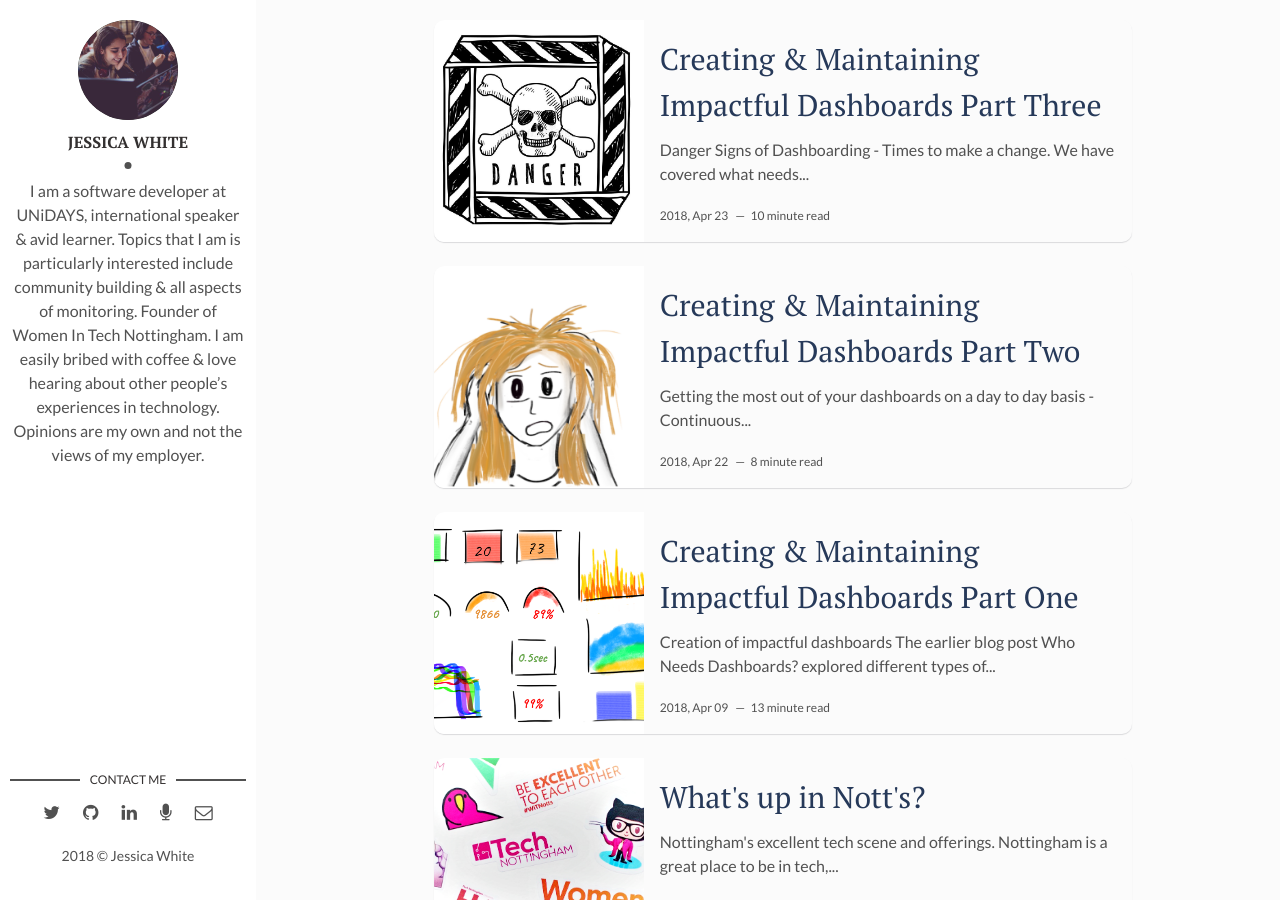
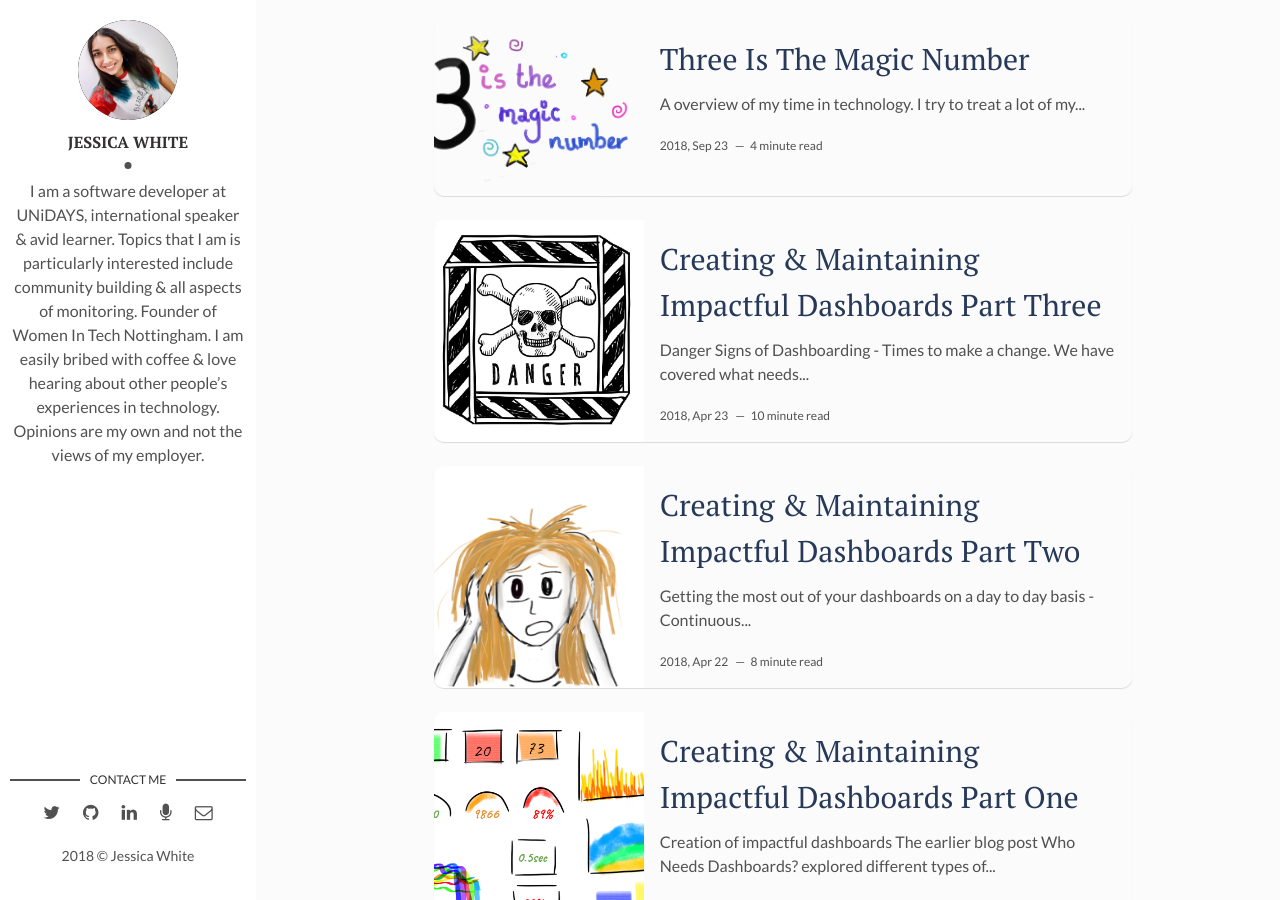
Before and after one commit to wordshaker/jesswhite_4, a Jekyll site: the page built from index.md, in a window 1280 px wide and 900 px high. Built offline with Jekyll 4.4.1, drawn with Linux system fonts in a browser that asks for light colours; some of the changed lines change nothing that is shown.

Commit message:
Retro post (#22)

```diff
--- a/_config.yml
+++ b/_config.yml
@@ -15,6 +15,12 @@ speakerbase: jessica-white
 github: wordshaker
 linkedin: jessica-white-67917883
 email: me@jesswhite.co.uk
+sidebars:
+- home_sidebar
+- mydoc_sidebar
+- product1_sidebar
+- product2_sidebar
+- other
 
 # Build Settings
 markdown: kramdown
--- /dev/null
+++ b/_posts/2018-09-23-last-years-retro-post.md
@@ -0,0 +1,98 @@
+---
+layout: post
+title: Three Is The Magic Number
+description: "A reflection on 3 years of working in tech"
+date: 2018-09-23
+img: ./2018-09-23/header.png
+tags: [personal]
+comments: false
+share: true
+---
+
+----
+<center>
+<h3> A overview of my time in technology. </h3>
+</center>
+---
+<br/>
+
+
+I try to treat a lot of my career and personal development much like I would a technical iteration. I conduct retros, plan my work, try to put it in workable manageable chunks and tackle one thing at a time. To some degree this works, but as pressure builds sometimes the careful planning goes awry. I start trying to juggle tasks, the retro's become more negative than constructive, as with a team that's in a bad place starts to focus on all the negatives, I do the same to myself. This will go on a while until the rut is recognised and actions are made to change the status quo.
+
+I think a lot of what we do in software engineering can be applied in day to day life. We are iterating on ourselves after all. Even for the little things (if you haven't Kanban-ed your Christmas gift list yet - it will change your whole experience). There is one thing I haven't adopted yet which is the sprint demo.
+
+Most sprint demos are an act of celebration of the work completed. A huzzah and hurray. It's a move from the negative gripes and the continual building to take a step back and show off the grand stuff you've produced as a team. This is often done publicly to stakeholders, sometimes to the whole company if the company is small enough. For this experiment, you are my audience. Welcome to the sprint demo of my three years in Technology.
+
+Now this post might seem like a _not so humble brag_, but honestly it's not. I recognise when it's written down, I'm doing pretty alright. It's been a busy time. As with any retro for a piece of work that's really dragging out, I have the bad habit of focusing on the negatives, what's not gone to plan or what I haven't done yet, never taking the time to acknowledge or celebrate what's been accomplished. I'm hoping that by taking a step back and acknowledging how much progression I've made and what's been achieved in the last three years - I might start being a little nicer to myself for a while.
+
+I went to a talk by Lars Klint at NDC Sydney where he talked about goal setting and making plans. I'm not the most confident person and I'm relatively introverted despite outward appearance. Over the years I have been working on being able to talk publically. This started with asking questions at events, then asking the first question, then trying to speak.
+
+It's not a thing I would have considered without encouragement from others but off the back of these small things, I have had an amazing year. I have met people I admire, traveled the world (something I've never been able to afford or have the time to do), I've learnt new things and challenged myself. Speaking is still terrifying to me, but I am still learning and trying to make myself better.
+
+Part of the reason I've decided to do this publicly is to encourage others to stop, take a step back, and do the same. Whether your accomplishment is "made an omelette for the first time" or "opened a chain of popular hotels", they are your wins. They are personal. You are winning.
+
+---
+
+# My Sprint Demo
+
+## 2016
+
+The year after having graduated from Birmingham University with a 1:1 MSc in Computer Science.
+
+- Attended 2 hackathons (I attended two while doing my degree, so not a first)
+- Founded and ran Women In Tech Nottingham
+- Organised a charity viewing of Hidden Figures to raise money for Code Club.
+- Did a talk on what I have learnt from 1 year in the industry at Birmingham University (the nerves would put me off repeating this experience for some time)
+- Moved from being a Graduate Developer to Developer at my job
+
+## 2017
+
+- Asking the first question after a meetup talk
+- Asking the first question after a conference talk.
+- Attended one hackathon
+- Stepped away from Women in Tech and handed it over so that I could concentrate on other things.
+- Volunteered at NDC London.
+- Volunteered at NDC Oslo.
+- First panel talk at a conference.
+- My first ever talk at a meetup, Tech On Toast (15 mins).
+- Spoke at Derbyshire DotNet increasing the talk time to 25 mins.
+- My first ever conference talk. This was a 10 minute talk at DotYork
+- Accepted to speak at NDC London
+
+## 2018
+
+- Part of a four person podcast
+- Attended one hackathon (so far)
+- Sponsoring new talent for talks and mentoring some who asked. This includes getting a conference talk for a first time speaker and helping them where I can.
+- Won Rising Star of the Year Award.
+- Spoken at more meetups.
+- Planning a conference which I will be running in partnership with Moreton next year. This includes:
+    - Diversity scheme
+    - Mentorship scheme
+    - CFP training talks at meetups
+- Director of a not for profit organisation
+- Spoken / Speaking at 5 conferences
+    - NDC London
+    - WXG
+    - NDC Minnesota
+    - NDC Sydney
+    - TechoramaNL
+- First time taking a long haul flight / a long haul flight alone.
+- CFP accepted for 1 talk next year (so far)
+- Selected as on of the CodeFirst:Girls Ones to Watch
+
+---
+
+The book _Ends_ talks about how people are really bad at acknowledging all kinds of ends. In a culture of iterating and improving, I guess I can understand why it is so hard.
+
+I'm going to endeavour to do more personal sprint demos. Maybe not as public in the future, and definitely for shorter periods of time, but I am going to acknowledge the accomplishments.
+
+Well, happy third tech birthday to me. Does this mean I'm a real grown-up developer yet?
+
+J x
+
+<br/>
+<div style="text-align:center; width:80%; margin-left: 10%;" markdown="1">
+![step 1](../assets/img/logo.png)
+</div>
+<br/>
```
Also changed, not shown: assets/img/2018-09-23/header.PNG (added), assets/img/2018-09-23/header_bak.PNG (added), assets/img/about/me.jpg, assets/img/jess-white.JPG.
